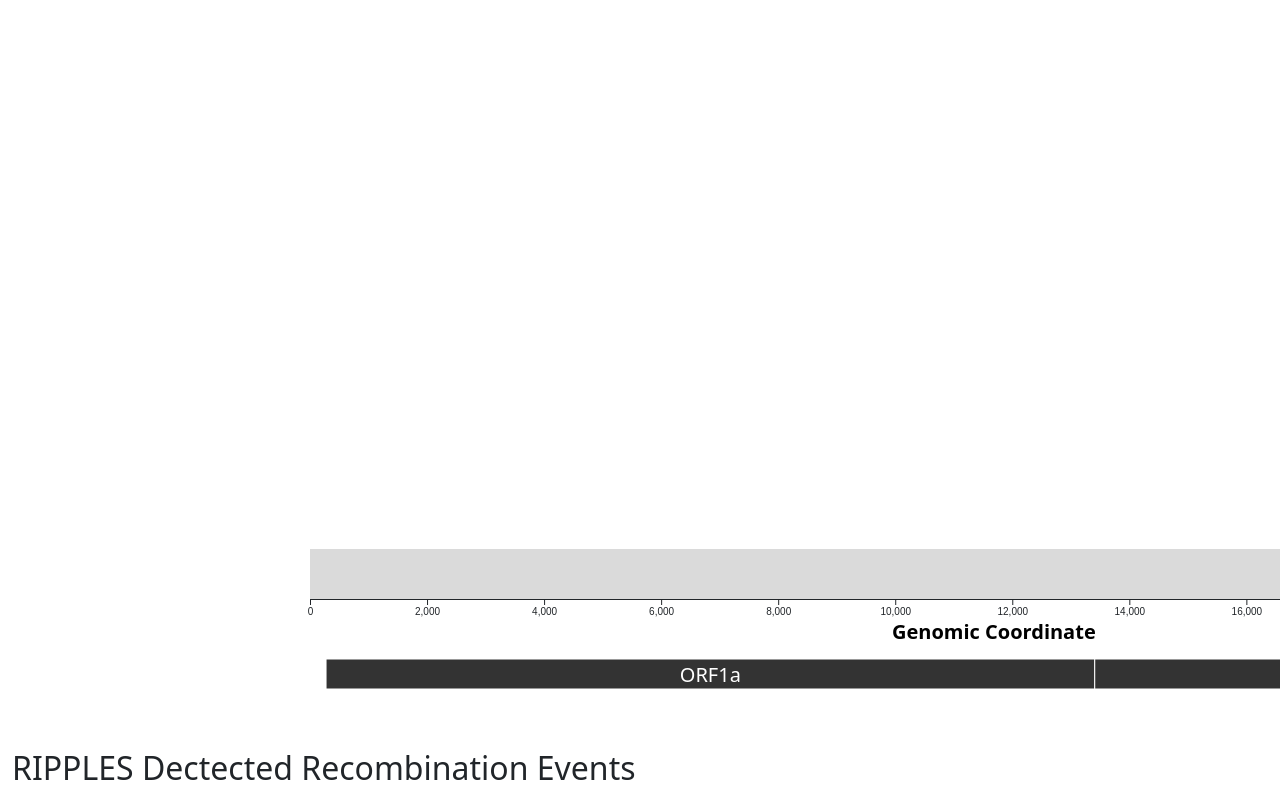
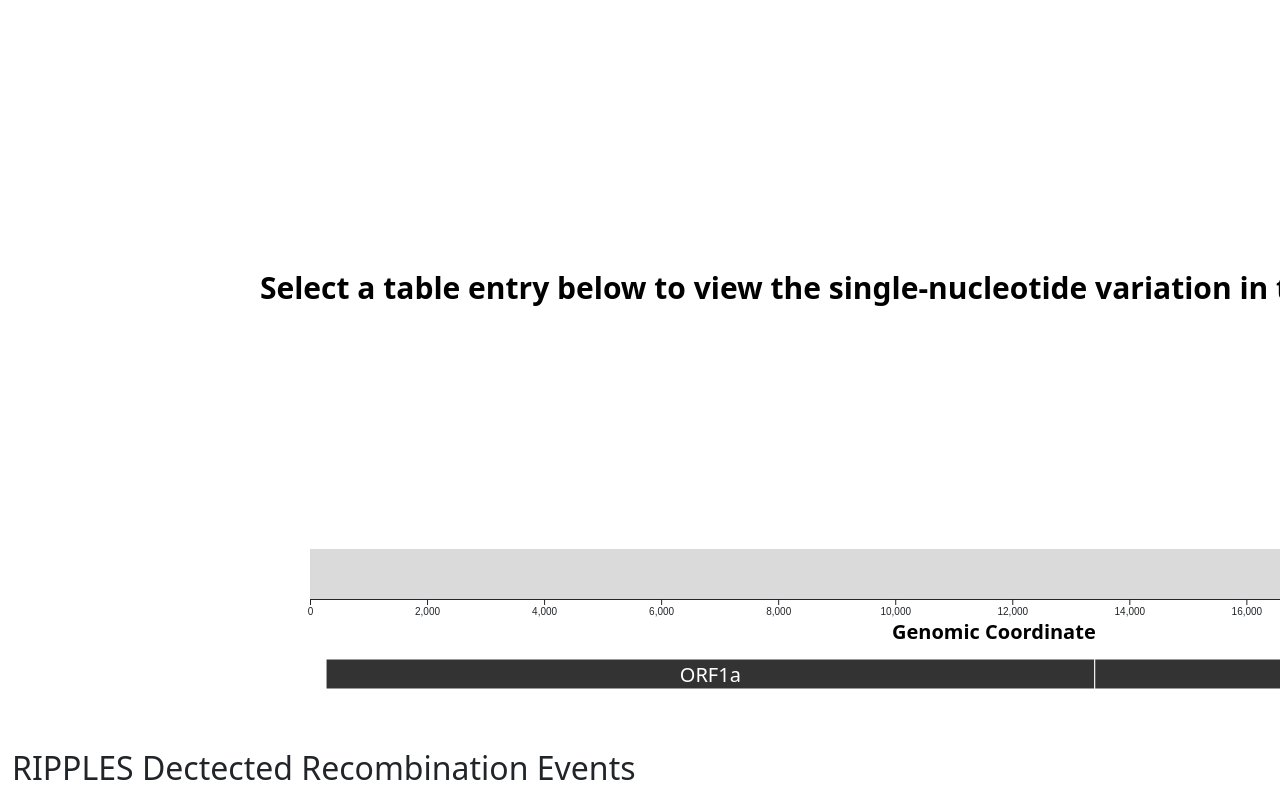
Before and after one commit to TurakhiaLab/rivet, a Flask app: template templates/index.html in a window 1280 px wide; the page is wider, and only the part inside the window is pictured. Shown: the part 275-1063 px from the top of that part. Run offline with Flask 2, Linux system fonts and the light colour scheme; the template is opened without the code that fills it, so the values that code supplies are empty; parts of the project's set-up code (start-up, migrations or seed data) failed here and were passed over; some libraries are stand-ins or nearby versions.

Commit message:
init visualization description added, snp plot title added

```diff
--- a/static/styles.css
+++ b/static/styles.css
@@ -6,7 +6,7 @@ button:focus{
 }
 
 div#tracks {
-   max-width: 1900px;
+   max-width: 1910px;
    overflow-x: auto;
   }
 
--- a/static/variant_tracks.js
+++ b/static/variant_tracks.js
@@ -450,7 +450,7 @@ function handle_zero_snps(svg) {
 	    .attr('font-size', 60)
 	    .style('font-weight', 'bold')
 	    .style('fill', 'red')
-	    .text('No SNPS to display for the selected recombinant.');
+	    .text('No SNVs to display for the selected recombinant.');
 }
 
 function add_column_label(
@@ -504,6 +504,14 @@ function init_coordinate_track(track_svg, y_position) {
 	// New y position to update and return as new track is
 	// added above previous one
 	var new_y = y_position;
+
+	track_svg.append('text')
+	    .attr('x', 1000)
+	    .attr('y', 300)
+	    .attr('text-anchor', 'middle')
+	    .attr('font-size', 30)
+	    .style('font-weight', 'bold')
+	    .text('Select a table entry below to view  the single-nucleotide variation in the recombinant and its parents');
 
 	// Add initial genomic track
 	track_svg.append('rect')
--- a/static/viz.js
+++ b/static/viz.js
@@ -71,16 +71,14 @@ function graph() {
 				    .attr('width', container_width)
 				    .attr('height', 700);
 
-		/*
-			 // Add title to SNP visualization plot
-			 container.append('text')
-			     //.attr('x', container_width / 2)
-			     .attr('x', 250)
-			     .attr('y', 150)
-			     .attr('text-anchor', 'middle')
-			     .style('font-size', '30px')
-			     .text('Title');
-					 */
+		// Add title to SNP visualization plot
+		container.append('text')
+		    .attr('x', 300)
+		    .attr('y', 150)
+		    .attr('text-anchor', 'start')
+		    .style('font-size', '30px')
+		    .text(
+			'Single-nucleotide variation in the recombinant and its parents');
 
 		var coordinate_track_list = add_coordinate_track(
 		    container, y_position, d, square_dims, container_width);
```
